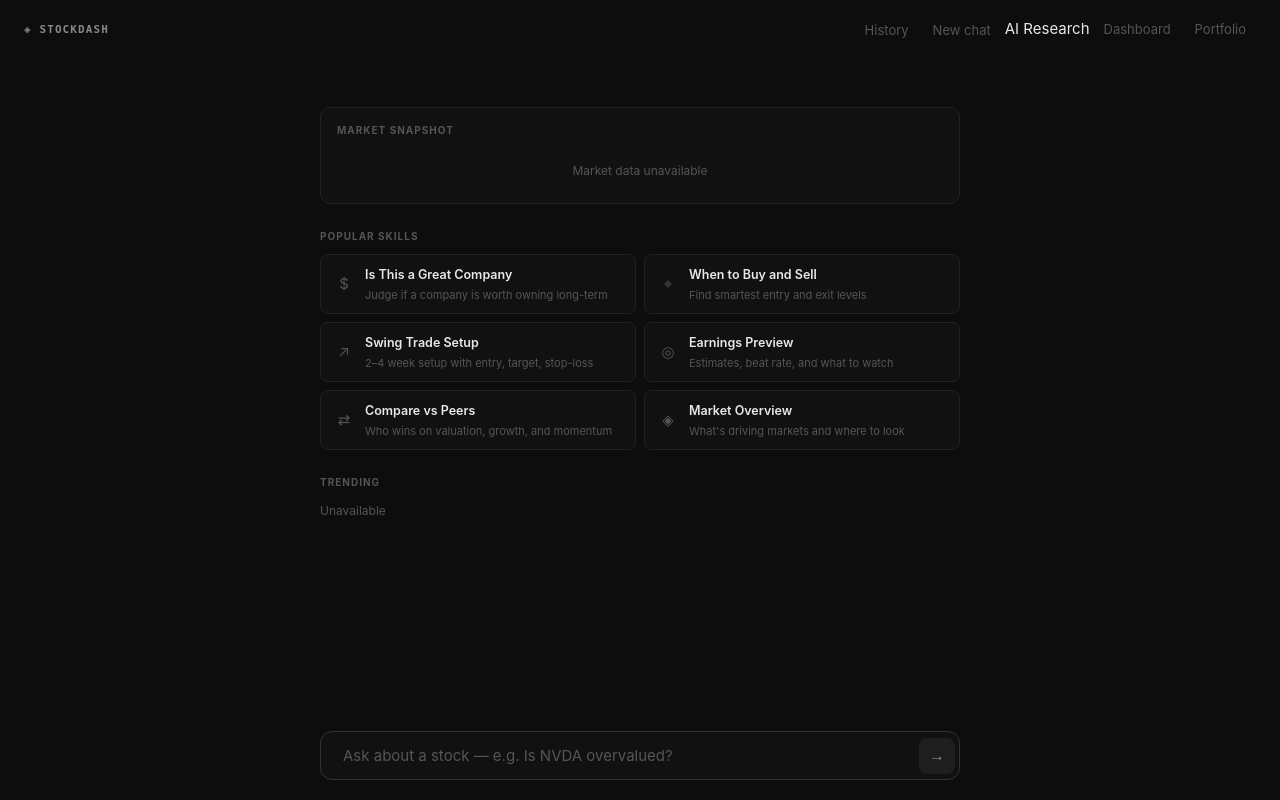
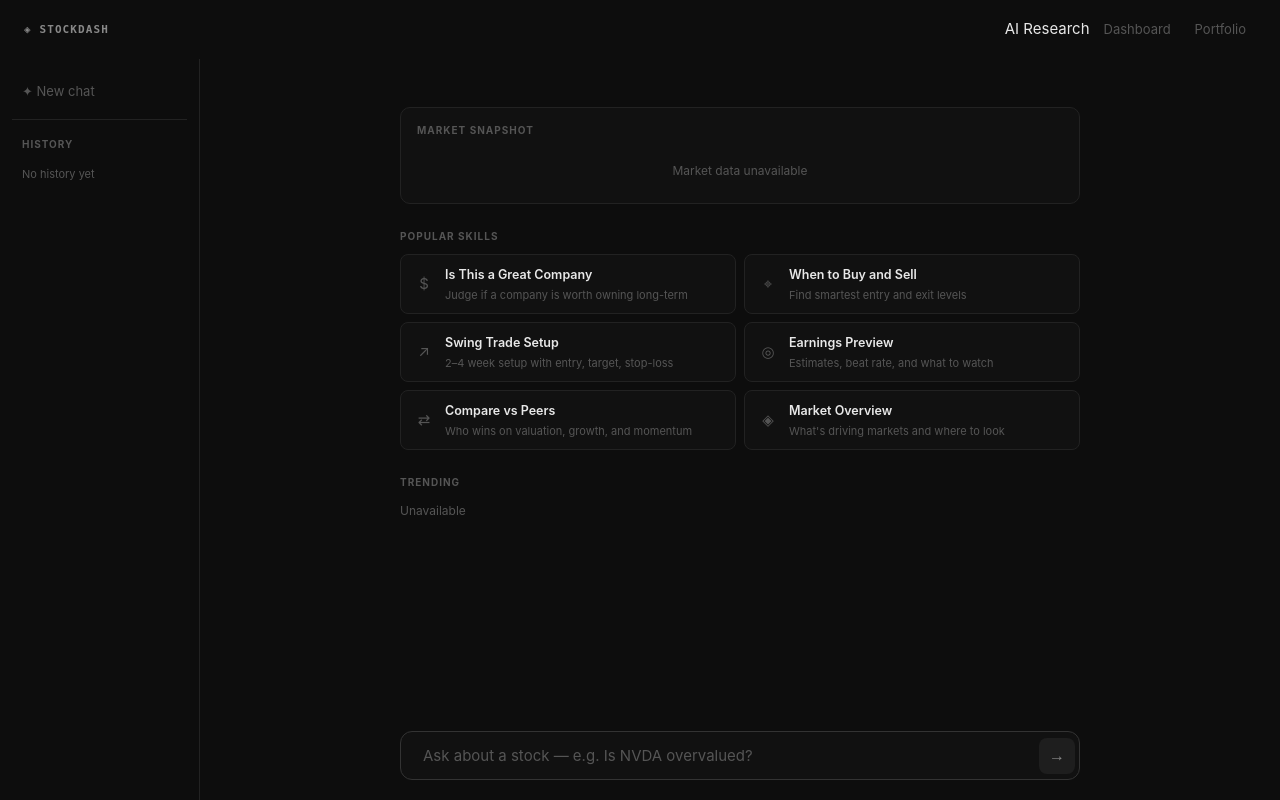
Before and after one commit to pingtah-create/stockscreener, a Flask app: template templates/chat.html in a window 1280 px wide. Run offline with Flask 3, Linux system fonts and the light colour scheme; the template is opened without the code that fills it, so the values that code supplies are empty.

Commit message:
Chat: add left sidebar for history/new chat, fix snapshot alignment
- Move History and New Chat from nav into a persistent left sidebar
- Sidebar shows session list always visible, click to load any session
- Fix market snapshot 2x2 grid cells misaligned (align-items: flex-start)
- Remove History button from top nav (redundant with sidebar)

Co-Authored-By: Claude Sonnet 4.6 <noreply@anthropic.com>

```diff
--- a/static/chat-home.css
+++ b/static/chat-home.css
@@ -69,6 +69,68 @@ body { display: flex; flex-direction: column; min-height: 100vh; }
   padding: 4px 8px;
 }
 
+/* ── Layout wrapper ───────────────────────────────── */
+.ch-layout {
+  flex: 1;
+  display: flex;
+  min-height: 0;
+}
+
+/* ── Sidebar ──────────────────────────────────────── */
+.ch-sidebar {
+  width: 200px;
+  flex-shrink: 0;
+  border-right: 1px solid var(--border);
+  display: flex;
+  flex-direction: column;
+  padding: 16px 12px;
+  gap: 4px;
+}
+.ch-sidebar-btn {
+  display: flex;
+  align-items: center;
+  gap: 8px;
+  width: 100%;
+  background: none;
+  border: none;
+  border-radius: 7px;
+  padding: 8px 10px;
+  font-size: 13px;
+  color: var(--text-faint);
+  cursor: pointer;
+  font-family: inherit;
+  text-align: left;
+  transition: background 0.12s, color 0.12s;
+}
+.ch-sidebar-btn:hover { background: #111; color: var(--text); }
+.ch-sidebar-divider { height: 1px; background: var(--border); margin: 8px 0; }
+.ch-sidebar-label {
+  font-size: 10px;
+  font-weight: 700;
+  letter-spacing: 0.1em;
+  color: var(--text-faint);
+  text-transform: uppercase;
+  padding: 4px 10px;
+}
+.ch-sidebar-history { display: flex; flex-direction: column; gap: 1px; overflow-y: auto; flex: 1; }
+.ch-sidebar-session {
+  width: 100%;
+  background: none;
+  border: none;
+  border-radius: 6px;
+  padding: 6px 10px;
+  font-size: 12px;
+  color: var(--text-faint);
+  cursor: pointer;
+  font-family: inherit;
+  text-align: left;
+  white-space: nowrap;
+  overflow: hidden;
+  text-overflow: ellipsis;
+  transition: background 0.12s, color 0.12s;
+}
+.ch-sidebar-session:hover { background: #111; color: var(--text); }
+
 /* ── Main ─────────────────────────────────────────── */
 .ch-main {
   flex: 1;
@@ -76,7 +138,7 @@ body { display: flex; flex-direction: column; min-height: 100vh; }
   flex-direction: column;
   align-items: center;
   width: 100%;
-  max-width: 680px;
+  max-width: 720px;
   margin: 0 auto;
   padding: 0 20px;
   min-height: 0;
@@ -480,6 +542,7 @@ body { display: flex; flex-direction: column; min-height: 100vh; }
   padding: 10px 14px;
   border-right: 1px solid var(--border);
   border-bottom: 1px solid var(--border);
+  align-items: flex-start;
 }
 .ch-snap-col:nth-child(2n) { border-right: none; }
 .ch-snap-col:nth-child(n+3) { border-bottom: none; }
@@ -620,6 +683,9 @@ body { display: flex; flex-direction: column; min-height: 100vh; }
 .ch-history-date { font-size: 10.5px; color: var(--text-faint); flex-shrink: 0; }
 
 /* ── Responsive ───────────────────────────────────── */
+@media (max-width: 768px) {
+  .ch-sidebar { display: none; }
+}
 @media (max-width: 640px) {
   .ch-nav { padding: 12px 16px; }
   .ch-main { padding: 0 14px; }
--- a/static/chat.js
+++ b/static/chat.js
@@ -591,21 +591,19 @@ function saveCurrentSession() {
 }
 
 function renderHistory() {
-  const section = document.getElementById('chHistorySection');
-  const list    = document.getElementById('chHistoryList');
+  const sidebar  = document.getElementById('chSidebarHistory');
   const sessions = getSessions();
-  if (!section || !list) return;
-  if (!sessions.length) { section.style.display = 'none'; return; }
-  section.style.display = '';
-  list.innerHTML = sessions.map(s => {
+  if (!sidebar) return;
+  if (!sessions.length) {
+    sidebar.innerHTML = '<span style="font-size:11px;color:var(--text-faint);padding:4px 10px">No history yet</span>';
+    return;
+  }
+  sidebar.innerHTML = sessions.map(s => {
     const dateStr = new Date(s.ts).toLocaleDateString('en-US', { month: 'short', day: 'numeric' });
-    return `<div class="ch-history-item" data-id="${s.id}">
-      <span class="ch-history-title">${escHtml(s.title)}</span>
-      <span class="ch-history-date">${dateStr}</span>
-    </div>`;
+    return `<button class="ch-sidebar-session" data-id="${s.id}" title="${escHtml(s.title)} · ${dateStr}">${escHtml(s.title)}</button>`;
   }).join('');
-  list.querySelectorAll('.ch-history-item').forEach(item => {
-    item.addEventListener('click', () => loadSession(item.dataset.id));
+  sidebar.querySelectorAll('.ch-sidebar-session').forEach(btn => {
+    btn.addEventListener('click', () => loadSession(btn.dataset.id));
   });
 }
 
@@ -620,22 +618,3 @@ function loadSession(id) {
 function escHtml(s) {
   return String(s).replace(/&/g, '&amp;').replace(/</g, '&lt;').replace(/>/g, '&gt;');
 }
-
-document.getElementById('historyBtn')?.addEventListener('click', () => {
-  if (!chatEl.hidden) {
-    saveCurrentSession();
-    messages = [];
-    saveHistory();
-    threadEl.innerHTML = '';
-    chatEl.hidden = true;
-    heroEl.hidden = false;
-    initHero();
-  } else {
-    const section = document.getElementById('chHistorySection');
-    if (section) {
-      const shown = section.style.display !== 'none';
-      if (!shown) renderHistory();
-      section.style.display = shown ? 'none' : '';
-    }
-  }
-});
--- a/templates/chat.html
+++ b/templates/chat.html
@@ -11,8 +11,6 @@
 <header class="ch-nav">
   <a class="db-brand" href="/">◈ STOCKDASH</a>
   <nav class="ch-nav-links">
-    <button id="historyBtn" class="ch-link-btn" title="View history">History</button>
-    <button id="newChatBtn" class="ch-link-btn" title="Start a new conversation">New chat</button>
     <span class="btn btn-secondary sm db-nav-current">AI Research</span>
     <a href="/dashboard" class="btn btn-secondary sm">Dashboard</a>
     <a href="/portfolio" class="btn btn-secondary sm">Portfolio</a>
@@ -22,6 +20,16 @@
     {% endif %}
   </nav>
 </header>
+
+<div class="ch-layout">
+
+  <!-- Sidebar -->
+  <aside class="ch-sidebar">
+    <button class="ch-sidebar-btn" id="newChatBtn">✦ New chat</button>
+    <div class="ch-sidebar-divider"></div>
+    <div class="ch-sidebar-label">History</div>
+    <div class="ch-sidebar-history" id="chSidebarHistory"></div>
+  </aside>
 
 <main class="ch-main" id="chMain">
 
@@ -101,11 +109,6 @@
       </div>
     </div>
 
-    <!-- History -->
-    <div class="ch-section" id="chHistorySection" style="display:none">
-      <div class="ch-section-label">RECENT ANALYSES</div>
-      <div class="ch-history-list" id="chHistoryList"></div>
-    </div>
 
   </section>
 
@@ -124,6 +127,8 @@
 
 </main>
 
+</div><!-- /.ch-layout -->
+
 <script>window.CURRENT_USER = "{{ current_user or '' }}";</script>
 <script src="/static/chat.js"></script>
 </body>
```
